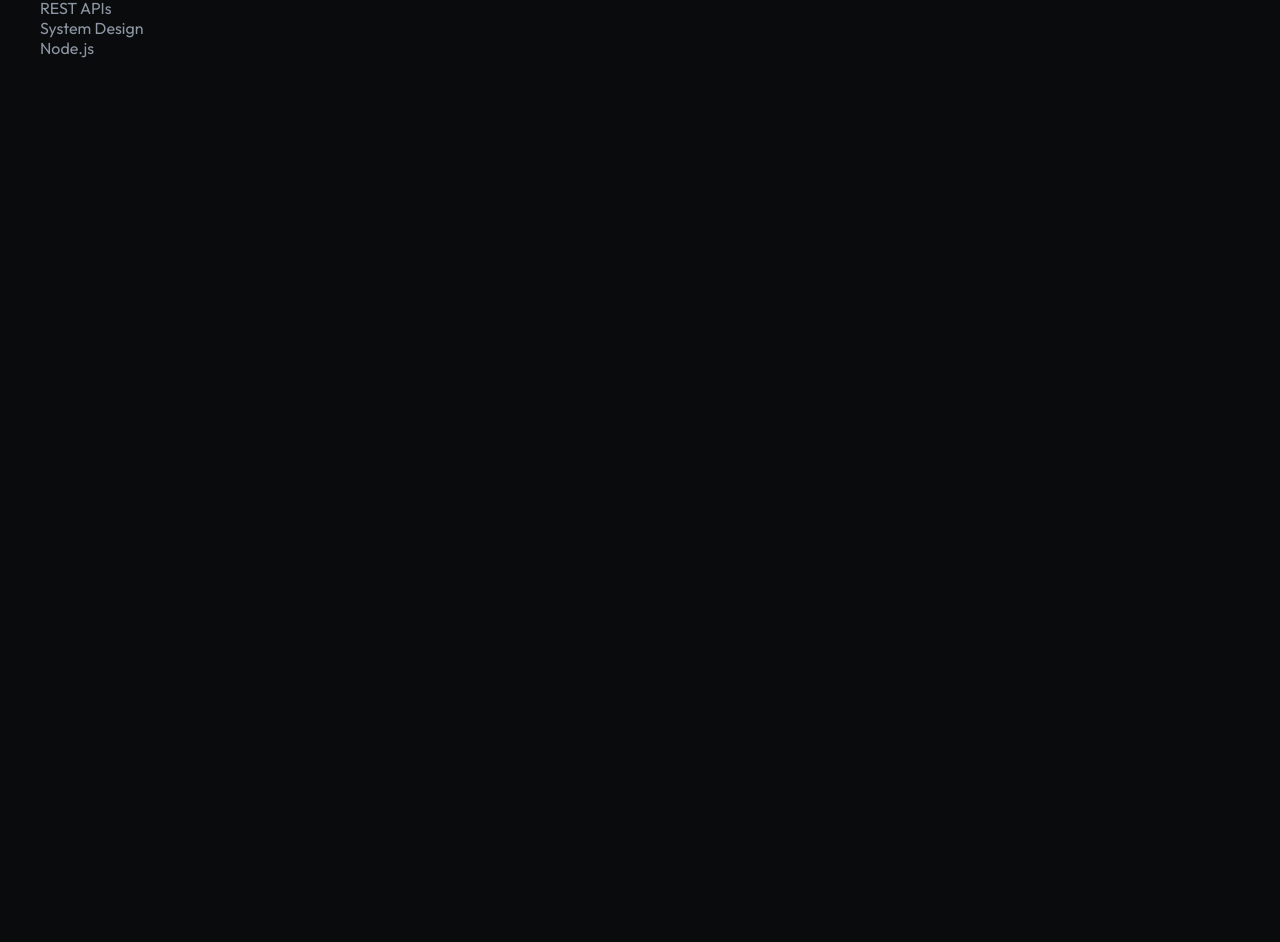
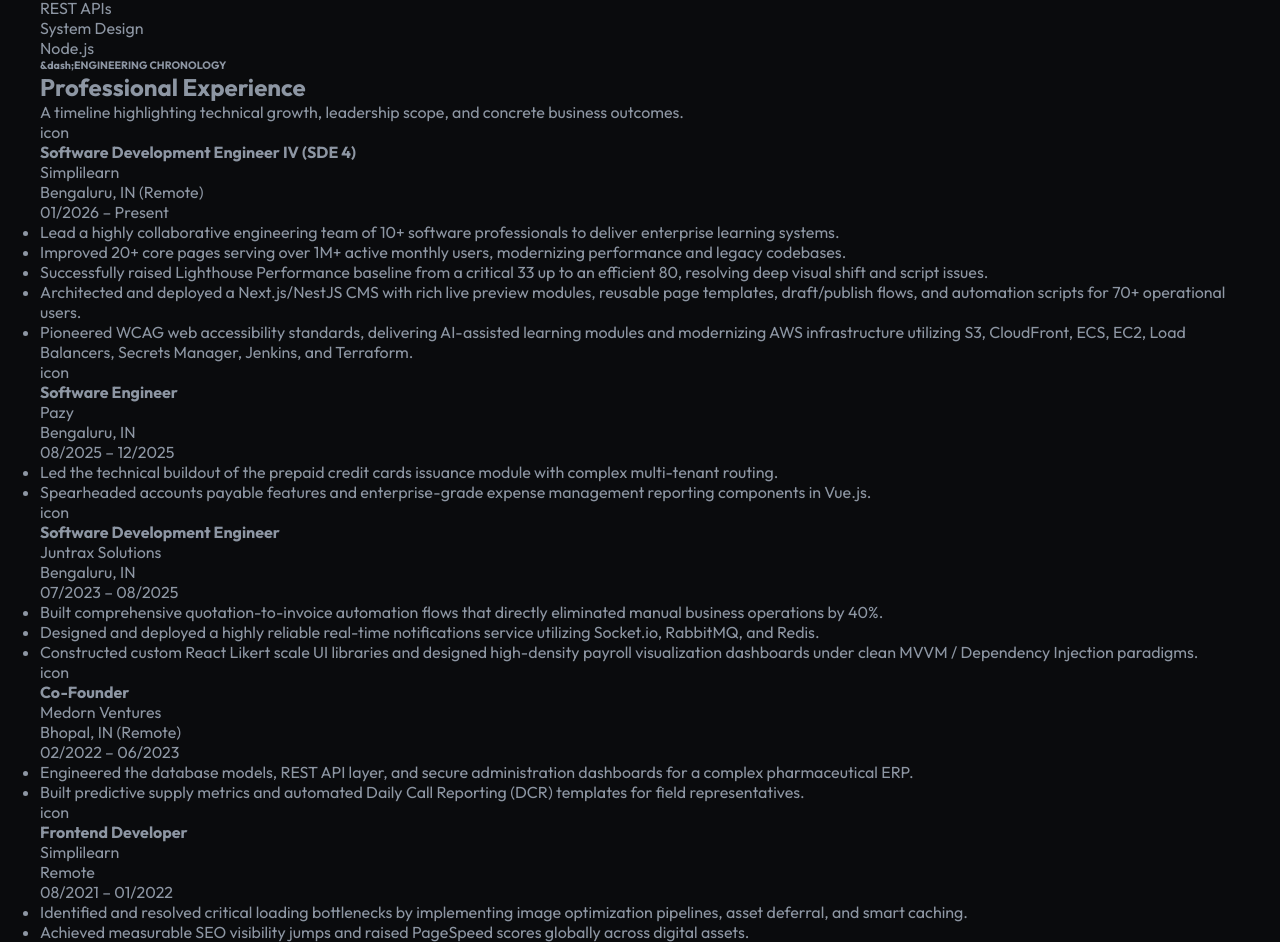
Before and after one commit to SP7TECH/portfolio-site, a React (Vite) app: page / in a window 1280 px wide. Shown: the part 1539-2481 px from the top of the page. Before the commit the page ends 1597 px from the top, so only its background shows below. Built offline with nearby package versions, Linux system fonts and the light colour scheme.

Commit message:
experience section markup

```diff
--- a/src/App.jsx
+++ b/src/App.jsx
@@ -369,6 +369,212 @@
           </div>
         </div>
       </section>
+
+      <section className="experience">
+        <div className="container">
+          <h6>
+            &dash;<span></span>ENGINEERING CHRONOLOGY
+          </h6>
+          <h2>Professional Experience</h2>
+          <p>
+            A timeline highlighting technical growth, leadership scope, and
+            concrete business outcomes.
+          </p>
+
+          {/* Simplilearn  */}
+          <div className="experience-card">
+            <div>icon</div>
+            <div>
+              {/* top bar  */}
+              <div className="experience-card-header">
+                <div>
+                  <h4>Software Development Engineer IV (SDE 4)</h4>
+                  <div>
+                    <p>Simplilearn</p>
+                    <span className="grey-dot"></span>
+                    <p>Bengaluru, IN (Remote)</p>
+                  </div>
+                </div>
+
+                <div className="experience-card-highlight">
+                  01/2026 – Present
+                </div>
+              </div>
+
+              {/* content  */}
+              <ul>
+                <li>
+                  Lead a highly collaborative engineering team of 10+ software
+                  professionals to deliver enterprise learning systems.
+                </li>
+                <li>
+                  Improved 20+ core pages serving over 1M+ active monthly users,
+                  modernizing performance and legacy codebases.
+                </li>
+                <li>
+                  Successfully raised Lighthouse Performance baseline from a
+                  critical 33 up to an efficient 80, resolving deep visual shift
+                  and script issues.
+                </li>
+                <li>
+                  Architected and deployed a Next.js/NestJS CMS with rich live
+                  preview modules, reusable page templates, draft/publish flows,
+                  and automation scripts for 70+ operational users.
+                </li>
+                <li>
+                  Pioneered WCAG web accessibility standards, delivering
+                  AI-assisted learning modules and modernizing AWS
+                  infrastructure utilizing S3, CloudFront, ECS, EC2, Load
+                  Balancers, Secrets Manager, Jenkins, and Terraform.
+                </li>
+              </ul>
+            </div>
+          </div>
+
+          {/* Pazy  */}
+          <div className="experience-card">
+            <div>icon</div>
+            <div>
+              {/* top bar  */}
+              <div className="experience-card-header">
+                <div>
+                  <h4>Software Engineer</h4>
+                  <div>
+                    <p>Pazy</p>
+                    <span className="grey-dot"></span>
+                    <p>Bengaluru, IN</p>
+                  </div>
+                </div>
+
+                <div className="experience-card-highlight-past">
+                  08/2025 – 12/2025
+                </div>
+              </div>
+
+              {/* content  */}
+              <ul>
+                <li>
+                  Led the technical buildout of the prepaid credit cards
+                  issuance module with complex multi-tenant routing.
+                </li>
+                <li>
+                  Spearheaded accounts payable features and enterprise-grade
+                  expense management reporting components in Vue.js.
+                </li>
+              </ul>
+            </div>
+          </div>
+
+          {/* Juntrax  */}
+          <div className="experience-card">
+            <div>icon</div>
+            <div>
+              {/* top bar  */}
+              <div className="experience-card-header">
+                <div>
+                  <h4>Software Development Engineer</h4>
+                  <div>
+                    <p>Juntrax Solutions</p>
+                    <span className="grey-dot"></span>
+                    <p>Bengaluru, IN</p>
+                  </div>
+                </div>
+
+                <div className="experience-card-highlight">
+                  07/2023 – 08/2025
+                </div>
+              </div>
+
+              {/* content  */}
+              <ul>
+                <li>
+                  Built comprehensive quotation-to-invoice automation flows that
+                  directly eliminated manual business operations by 40%.
+                </li>
+                <li>
+                  Designed and deployed a highly reliable real-time
+                  notifications service utilizing Socket.io, RabbitMQ, and
+                  Redis.
+                </li>
+                <li>
+                  Constructed custom React Likert scale UI libraries and
+                  designed high-density payroll visualization dashboards under
+                  clean MVVM / Dependency Injection paradigms.
+                </li>
+              </ul>
+            </div>
+          </div>
+
+          {/* Medorn  */}
+          <div className="experience-card">
+            <div>icon</div>
+            <div>
+              {/* top bar  */}
+              <div className="experience-card-header">
+                <div>
+                  <h4>Co-Founder</h4>
+                  <div>
+                    <p>Medorn Ventures</p>
+                    <span className="grey-dot"></span>
+                    <p>Bhopal, IN (Remote)</p>
+                  </div>
+                </div>
+
+                <div className="experience-card-highlight">
+                  02/2022 – 06/2023
+                </div>
+              </div>
+
+              {/* content  */}
+              <ul>
+                <li>
+                  Engineered the database models, REST API layer, and secure
+                  administration dashboards for a complex pharmaceutical ERP.
+                </li>
+                <li>
+                  Built predictive supply metrics and automated Daily Call
+                  Reporting (DCR) templates for field representatives.
+                </li>
+              </ul>
+            </div>
+          </div>
+
+          {/* Webenza  */}
+          <div className="experience-card">
+            <div>icon</div>
+            <div>
+              {/* top bar  */}
+              <div className="experience-card-header">
+                <div>
+                  <h4>Frontend Developer</h4>
+                  <div>
+                    <p>Simplilearn</p>
+                    <span className="grey-dot"></span>
+                    <p>Remote</p>
+                  </div>
+                </div>
+
+                <div className="experience-card-highlight">
+                  08/2021 – 01/2022
+                </div>
+              </div>
+
+              {/* content  */}
+              <ul>
+                <li>
+                  Identified and resolved critical loading bottlenecks by
+                  implementing image optimization pipelines, asset deferral, and
+                  smart caching.
+                </li>
+                <li>
+                  Achieved measurable SEO visibility jumps and raised PageSpeed
+                  scores globally across digital assets.
+                </li>
+              </ul>
+            </div>
+          </div>
+        </div>
+      </section>
     </>
   );
 }
```
